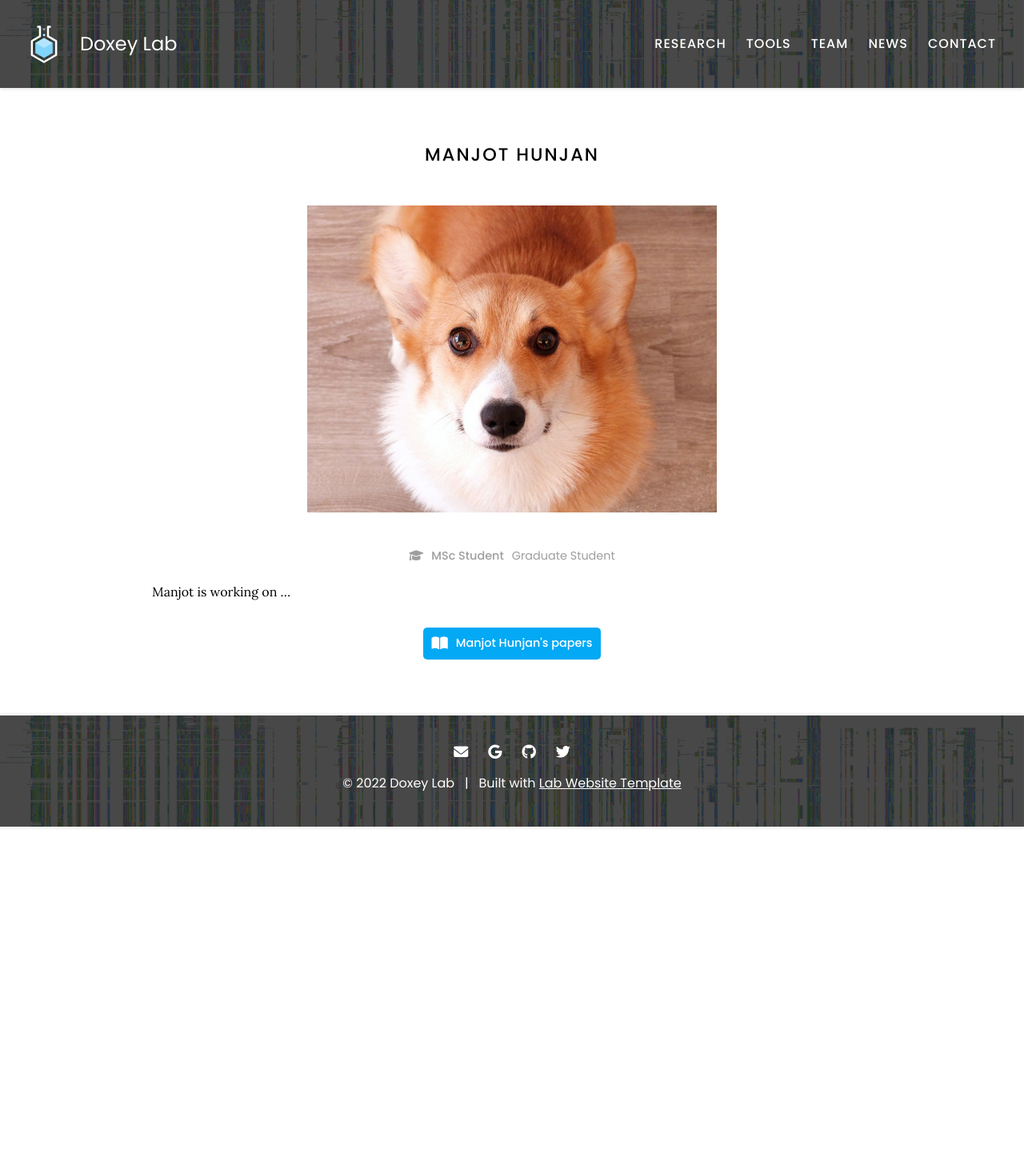
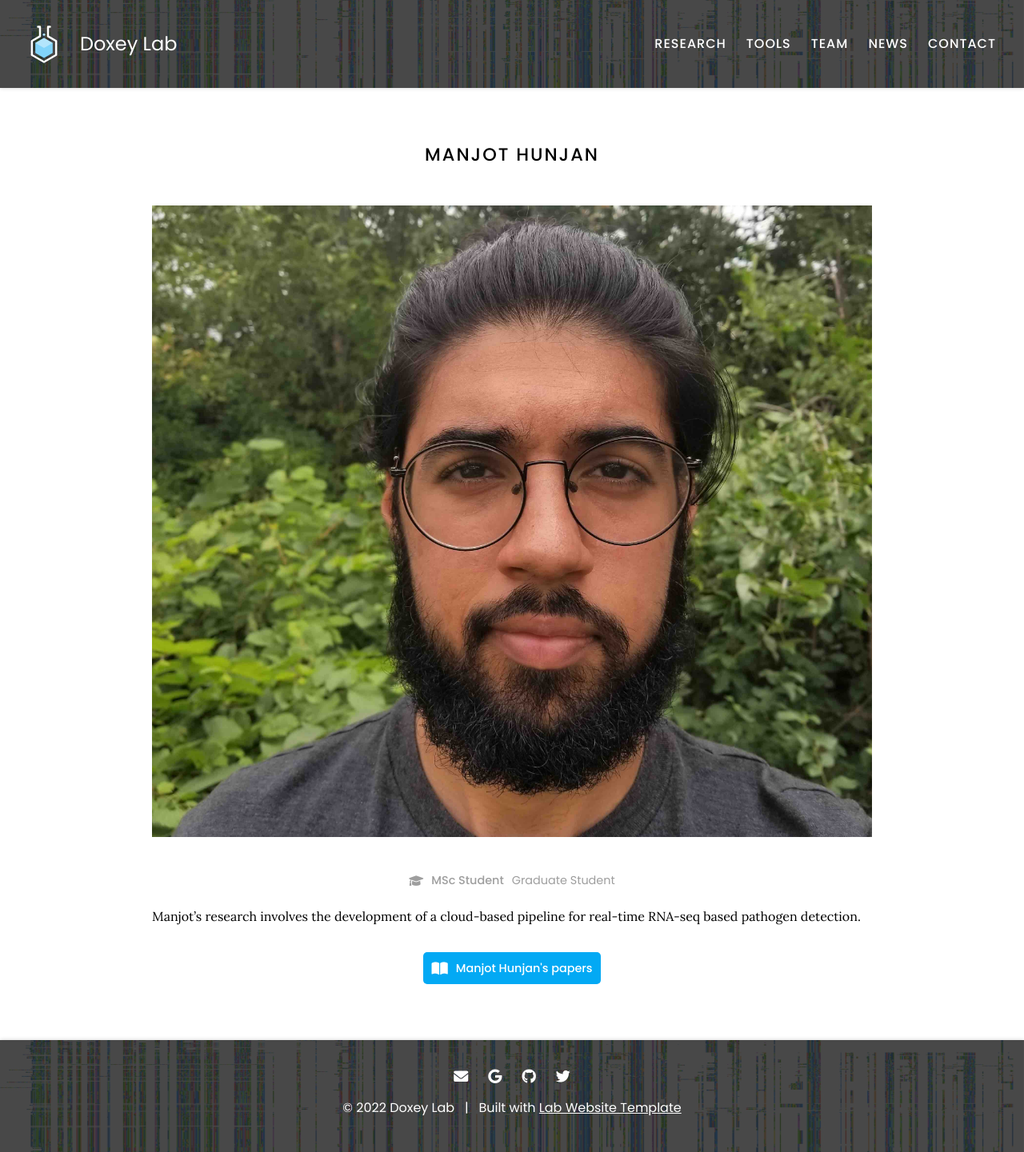
Before and after one commit to doxeylab/doxeylab-website, a Jekyll site: the page built from _members/manjot-hunjan.md, in a window 1280 px wide. Shown: the whole page at 80% size. Built offline with Jekyll 4.4.1, drawn with Linux system fonts in a browser that asks for light colours; before the commit the page ends 1034 px from its top, so only the background shows below that.

Commit message:
Update manjot-hunjan.md

```diff
--- a/_members/manjot-hunjan.md
+++ b/_members/manjot-hunjan.md
@@ -1,6 +1,6 @@
 ---
 name: Manjot Hunjan
-image: images/member.jpg
+image: images/team/manjot-hunjan.jpg
 description: Graduate Student
 role: msc
 group: current
@@ -9,4 +9,4 @@ aliases:
   - M Hunjan
 ---
 
-Manjot is working on ...
+Manjot's research involves the development of a cloud-based pipeline for real-time RNA-seq based pathogen detection.
```
